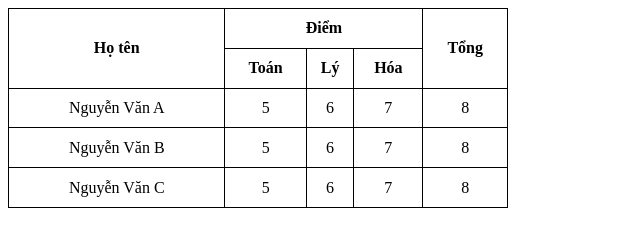
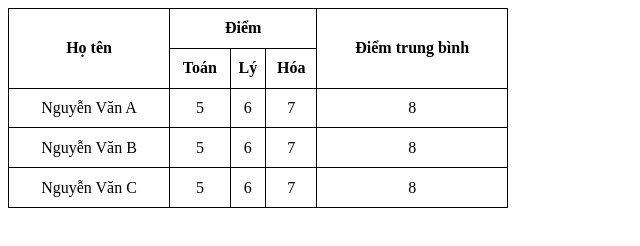
Before and after one commit to vothanhduy93/c2506l-on-html, a plain HTML site: page buoi3/baitap2.html in a window 1280 px wide. Shown: the whole page, without its empty margins (0-640 px from the left). Drawn offline with Linux system fonts and the light colour scheme.

Commit message:
4-1-2025

```diff
--- a/buoi3/baitap2.html
+++ b/buoi3/baitap2.html
@@ -23,7 +23,7 @@
       <tr>
         <th rowspan="2">Họ tên</th>
         <th colspan="3">Điểm</th>
-        <th rowspan="2">Tổng</th>
+        <th rowspan="2">Điểm trung bình</th>
       </tr>
       <tr>
         <th>Toán</th>
```
